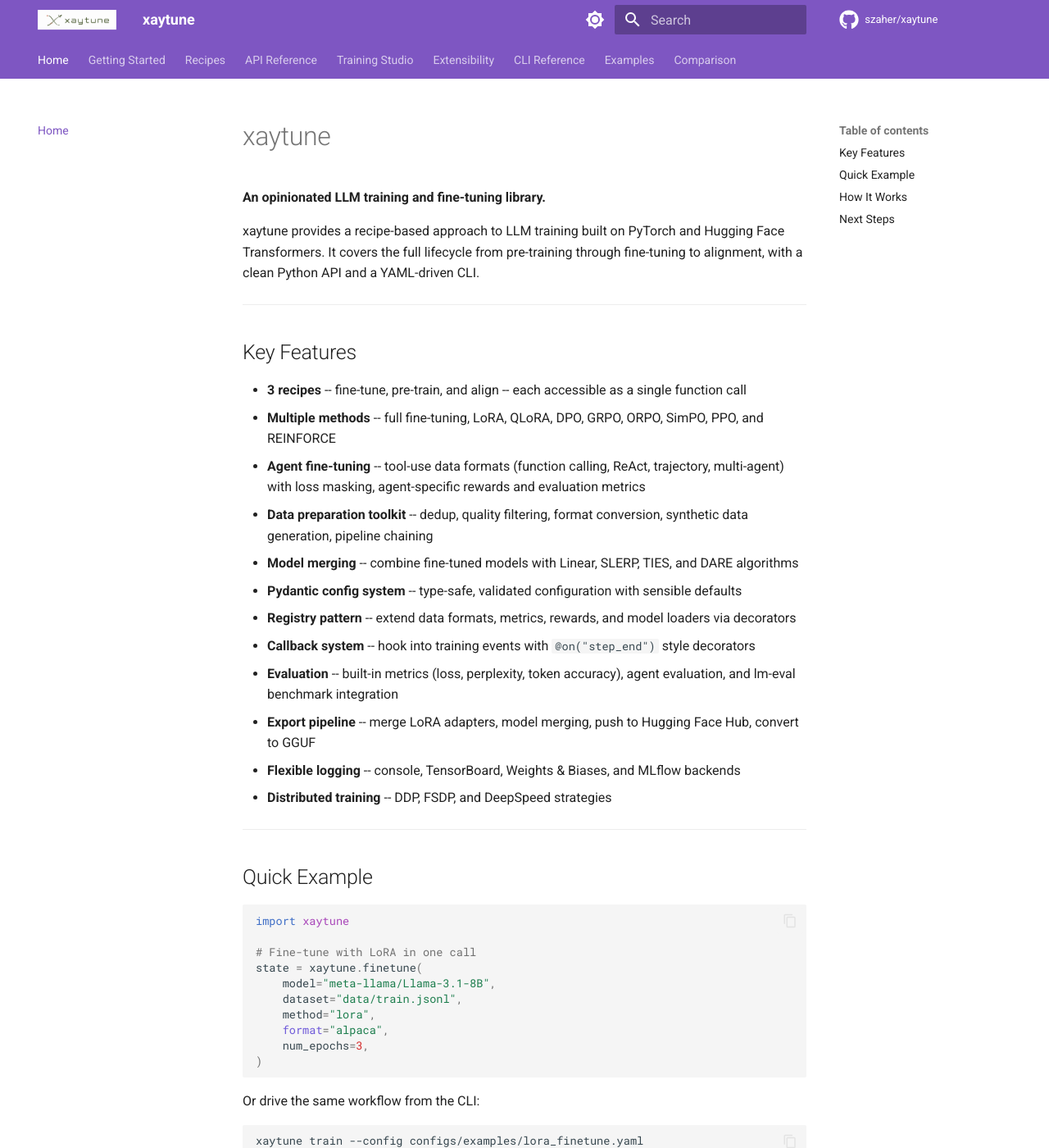
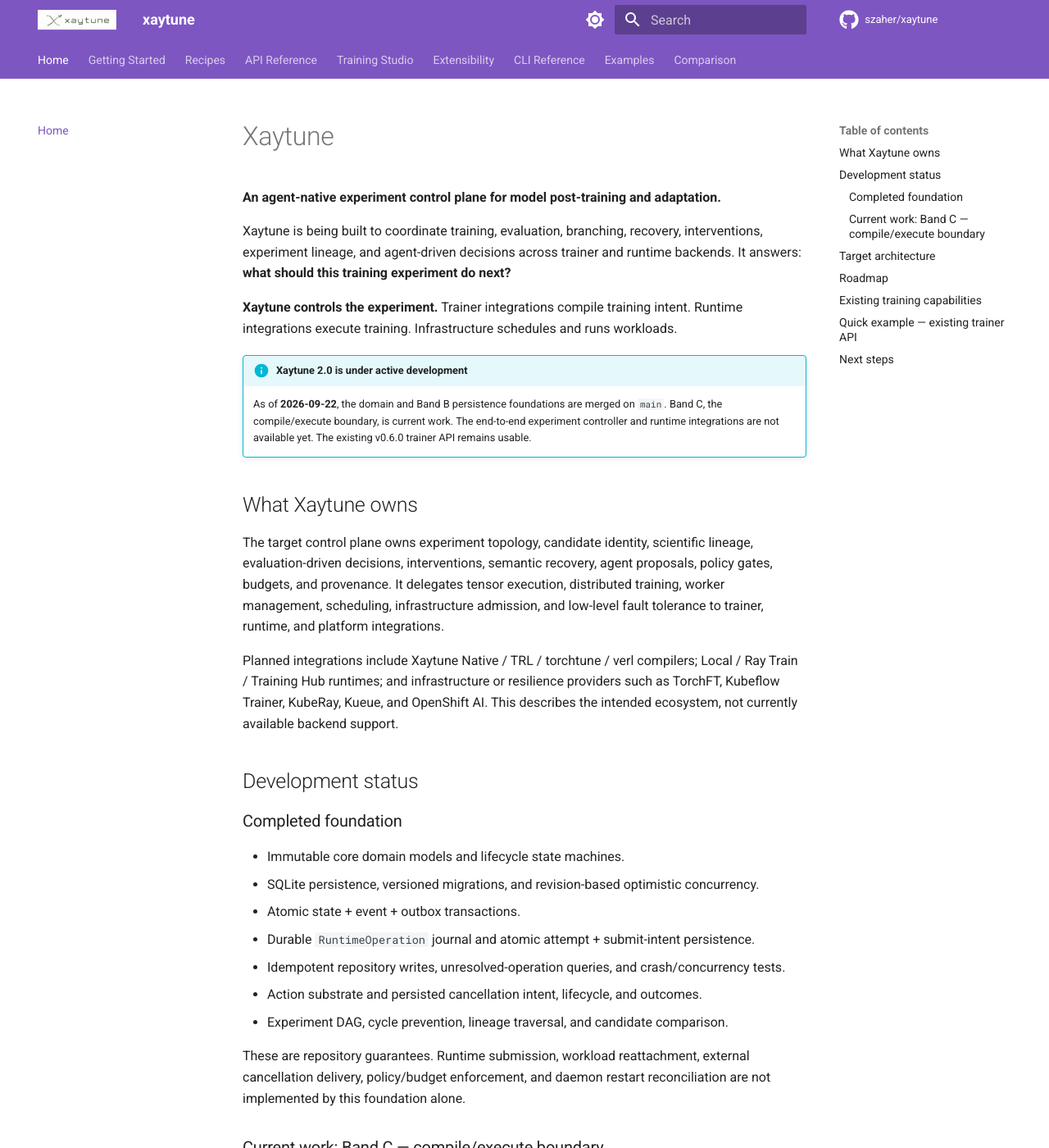
Before and after one commit to szaher/xaytune, an MkDocs documentation site: the page built from docs/index.md, in a window 1280 px wide and 1400 px high. Shown: the whole window at 82% size. Built offline with MkDocs 1.6.1 and Material for MkDocs 9.7.7, drawn with Linux system fonts in a browser that asks for light colours; comment, search, counter and statistics services are not loaded; some of the changed text lies outside the part shown.

Commit message:
docs: position Xaytune as an experiment control plane

````diff
--- a/docs/index.md
+++ b/docs/index.md
@@ -1,34 +1,109 @@
-# xaytune
+# Xaytune
 
-**An opinionated LLM training and fine-tuning library.**
+**An agent-native experiment control plane for model post-training and adaptation.**
 
-xaytune provides a recipe-based approach to LLM training built on PyTorch and Hugging Face Transformers. It covers the full lifecycle from pre-training through fine-tuning to alignment, with a clean Python API and a YAML-driven CLI.
+Xaytune is being built to coordinate training, evaluation, branching, recovery,
+interventions, experiment lineage, and agent-driven decisions across trainer and
+runtime backends. It answers: **what should this training experiment do next?**
 
----
+**Xaytune controls the experiment.** Trainer integrations compile training intent.
+Runtime integrations execute training. Infrastructure schedules and runs workloads.
 
-## Key Features
+!!! info "Xaytune 2.0 is under active development"
+    As of **2026-09-22**, the domain and Band B persistence foundations are merged
+    on `main`. Band C, the compile/execute boundary, is current work. The
+    end-to-end experiment controller and runtime integrations are not available
+    yet. The existing v0.6.0 trainer API remains usable.
 
-- **3 recipes** -- fine-tune, pre-train, and align -- each accessible as a single function call
-- **Multiple methods** -- full fine-tuning, LoRA, QLoRA, DPO, GRPO, ORPO, SimPO, PPO, and REINFORCE
-- **Agent fine-tuning** -- tool-use data formats (function calling, ReAct, trajectory, multi-agent) with loss masking, agent-specific rewards and evaluation metrics
-- **Data preparation toolkit** -- dedup, quality filtering, format conversion, synthetic data generation, pipeline chaining
-- **Model merging** -- combine fine-tuned models with Linear, SLERP, TIES, and DARE algorithms
-- **Pydantic config system** -- type-safe, validated configuration with sensible defaults
-- **Registry pattern** -- extend data formats, metrics, rewards, and model loaders via decorators
-- **Callback system** -- hook into training events with `@on("step_end")` style decorators
-- **Evaluation** -- built-in metrics (loss, perplexity, token accuracy), agent evaluation, and lm-eval benchmark integration
-- **Export pipeline** -- merge LoRA adapters, model merging, push to Hugging Face Hub, convert to GGUF
-- **Flexible logging** -- console, TensorBoard, Weights & Biases, and MLflow backends
-- **Distributed training** -- DDP, FSDP, and DeepSpeed strategies
+## What Xaytune owns
 
----
+The target control plane owns experiment topology, candidate identity, scientific
+lineage, evaluation-driven decisions, interventions, semantic recovery, agent
+proposals, policy gates, budgets, and provenance. It delegates tensor execution,
+distributed training, worker management, scheduling, infrastructure admission,
+and low-level fault tolerance to trainer, runtime, and platform integrations.
 
-## Quick Example
+Planned integrations include Xaytune Native / TRL / torchtune / verl compilers;
+Local / Ray Train / Training Hub runtimes; and infrastructure or resilience
+providers such as TorchFT, Kubeflow Trainer, KubeRay, Kueue, and OpenShift AI.
+This describes the intended ecosystem, not currently available backend support.
+
+## Development status
+
+### Completed foundation
+
+- Immutable core domain models and lifecycle state machines.
+- SQLite persistence, versioned migrations, and revision-based optimistic concurrency.
+- Atomic state + event + outbox transactions.
+- Durable `RuntimeOperation` journal and atomic attempt + submit-intent persistence.
+- Idempotent repository writes, unresolved-operation queries, and crash/concurrency tests.
+- Action substrate and persisted cancellation intent, lifecycle, and outcomes.
+- Experiment DAG, cycle prevention, lineage traversal, and candidate comparison.
+
+These are repository guarantees. Runtime submission, workload reattachment,
+external cancellation delivery, policy/budget enforcement, and daemon restart
+reconciliation are not implemented by this foundation alone.
+
+### Current work: Band C — compile/execute boundary
+
+Next are `CandidateSpec`, `TrainingSpec`, `CandidateFingerprint`,
+`RunHistoryFingerprint`, and `ArtifactLineageFingerprint`, then `TrainerCompiler`,
+`TrainingExecutionSpec`, and capability resolution. Restart-safe LocalRuntime,
+Native/TRL adapters, an embedded controller, and runtime-operation reconciliation
+follow within Band C.
+
+See the [core API](api/core.md) for the foundation and the
+[implementation plan](https://github.com/szaher/xaytune/blob/main/xaytune-training-harness-spec/15-implementation-plan.md)
+for the remaining work.
+
+## Target architecture
+
+The diagram includes planned components, not only implemented features.
+
+![Xaytune target architecture: experiment control plane, trainer compilation, capability and resilience resolution, runtime backends, and infrastructure.](assets/architecture-overview.svg)
+
+The boundary is **experiment topology, not GPU count**. Xaytune may control a
+large distributed training job while its runtime handles second-scale worker
+recovery and distributed tensor execution.
+
+The [architecture specification](https://github.com/szaher/xaytune/blob/main/xaytune-training-harness-spec/02-architecture.md)
+defines the contracts and dependency boundaries.
+
+## Roadmap
+
+| Architectural band | Status |
+|---|---|
+| Domain foundation | Complete; typed candidate/identity contracts continue in Band C |
+| B — persistence and control records | Complete |
+| C — compile/execute, local runtime, runtime reconciliation | **Current** |
+| D — durable evaluation and decisioning | Planned |
+| E — policy and budget over the Action substrate | Planned |
+| F — checkpoints, semantic recovery, interventions | Planned |
+| G — rule-based planner and experiment branching | Planned |
+| H — daemon hosting and whole-controller restart | Planned |
+| I — LLM planner | Planned |
+| J — Ray / TorchFT / Training Hub integrations | Planned |
+
+## Existing training capabilities
+
+The existing PyTorch-based trainer stack remains available and will become the
+Native trainer implementation under the new architecture. Its capabilities
+include SFT, LoRA/QLoRA, DPO/GRPO alignment, evaluation, export, deterministic
+multi-stage pipelines, YAML configuration, callbacks, and logging integrations.
+Core SFT and DPO paths are tested and functional.
+
+Additional alignment methods, FSDP, Studio, and data preparation remain
+experimental. **DeepSpeed is experimental and partial:** optimizer/scheduler
+and checkpoint ownership are still tracked by
+[TASK-029](https://github.com/szaher/xaytune/blob/main/implementation-plan/backlog.md#task-029-is-still-open).
+The existing trainer's evaluation and pipeline features are separate from the
+planned durable evaluation coordinator and adaptive experiment controller.
+
+## Quick example — existing trainer API
 
 ```python
 import xaytune
 
-# Fine-tune with LoRA in one call
 state = xaytune.finetune(
     model="meta-llama/Llama-3.1-8B",
     dataset="data/train.jsonl",
@@ -38,27 +113,20 @@
 )
 ```
 
-Or drive the same workflow from the CLI:
+Or use the CLI:
 
 ```bash
 xaytune train --config configs/examples/lora_finetune.yaml
 ```
 
----
+Installation and these examples use the existing training package. They do not
+provide the planned end-to-end 2.0 experiment API.
 
-## How It Works
+## Next steps
 
-1. **Choose a recipe** -- `finetune`, `pretrain`, or `align`
-2. **Configure** -- pass keyword arguments in Python, or write a YAML config
-3. **Train** -- xaytune loads the model, prepares data, runs the training loop, and returns a `TrainState`
-4. **Export** -- merge adapters, push to Hub, or convert to GGUF for local inference
-
----
-
-## Next Steps
-
-- [Getting Started](getting-started.md) -- installation and your first training run
-- [Recipes](recipes/index.md) -- deep dive into each recipe
-- [API Reference](api/index.md) -- complete API documentation
-- [CLI Reference](cli.md) -- command-line interface
-- [Examples](examples.md) -- Jupyter notebooks and sample configs
+- [Getting Started](getting-started.md) — install and run the existing trainer.
+- [Recipes](recipes/index.md) — fine-tuning, pre-training, and alignment.
+- [API Reference](api/index.md) — current API documentation.
+- [CLI Reference](cli.md) — current commands.
+- [Examples](examples.md) — notebooks and sample configs.
+- [Control-plane specification](https://github.com/szaher/xaytune/tree/main/xaytune-training-harness-spec) — target architecture and implementation contracts.
--- a/mkdocs.yml
+++ b/mkdocs.yml
@@ -1,5 +1,5 @@
 site_name: xaytune
-site_description: An opinionated LLM training and fine-tuning library
+site_description: An agent-native experiment control plane for model post-training and adaptation
 site_url: https://szaher.github.io/xaytune/
 repo_url: https://github.com/szaher/xaytune
 repo_name: szaher/xaytune
````
Also changed, not shown: README.md (+137 -27 lines), docs/assets/architecture-overview.svg (added).
